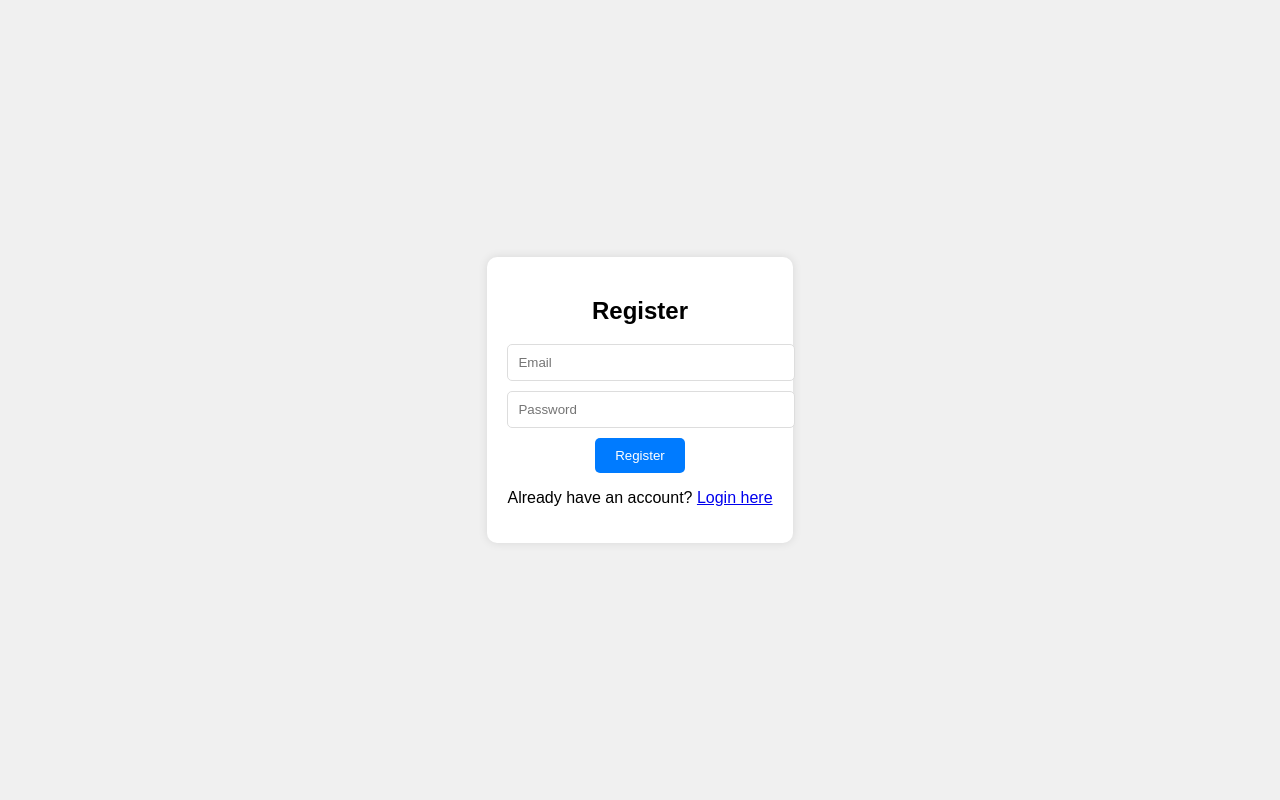
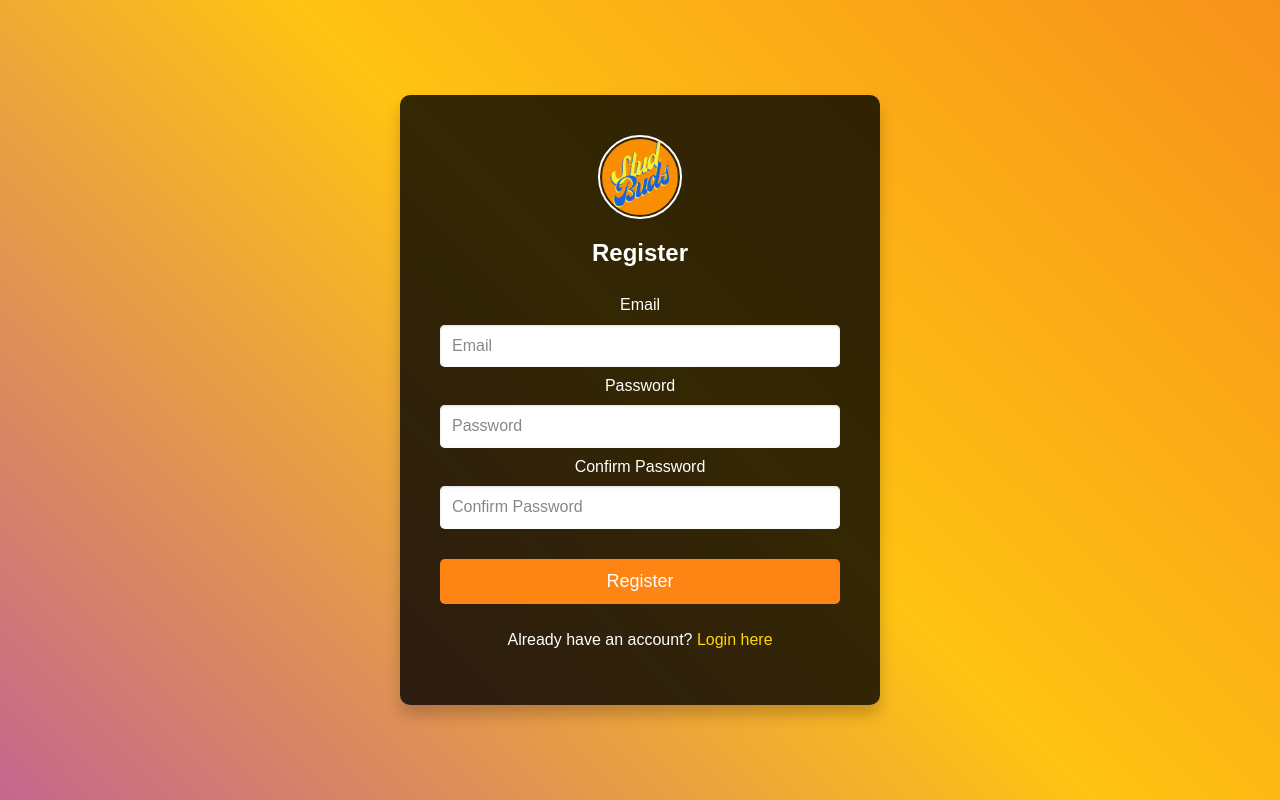
Before and after one commit to nishantmenon2003/StudBuds, a Flask app: page /register in a window 1280 px wide. Run offline with Flask 3, Linux system fonts and the light colour scheme; some libraries are stand-ins or nearby versions.

Commit message:
cleaned up login/register page; fixed pass and confirm pass not being the same value

```diff
--- a/static/styles.css
+++ b/static/styles.css
@@ -1,3 +1,4 @@
+/* Login page styling */
 body, html {
     margin: 0;
     padding: 0;
@@ -5,36 +6,199 @@
     justify-content: center;
     align-items: center;
     height: 100vh;
-    background-color: #f0f0f0;
     font-family: Arial, sans-serif;
 }
 
-.login-container, .register-container {
-    background: white;
-    padding: 20px;
-    border-radius: 10px;
-    box-shadow: 0 0 10px rgba(0, 0, 0, 0.1);
-    text-align: center;
+.background-gradient {
+    position: fixed;
+    top: 0;
+    left: 0;
+    width: 100%;
+    height: 100%;
+    background: linear-gradient(45deg, #4A90E2, #9013FE, #FFC312, #EE5A24);
+    background-size: 300% 300%;
+    animation: gradientAnimation 22s ease infinite;
+    display: flex;
+    justify-content: center;
+    align-items: center;
 }
 
-input[type="email"], input[type="password"] {
-    display: block;
-    width: 100%;
-    margin: 10px 0;
-    padding: 10px;
-    border: 1px solid #ddd;
-    border-radius: 5px;
+@keyframes gradientAnimation {
+    0% {
+        background-position: 0% 50%;
+    }
+    50% {
+        background-position: 100% 50%;
+    }
+    100% {
+        background-position: 0% 50%;
+    }
 }
 
-button {
-    padding: 10px 20px;
-    background-color: #007bff;
-    color: white;
+/* Login box styling */
+.login-container {
+    display: flex;
+    justify-content: center;
+    align-items: center;
+    width: 100%;
+    z-index: 1; /* Ensures that the login form is above the background */
+}
+
+.login-box {
+    background: rgba(0, 0, 0, 0.8); /* Use a semi-transparent black background for the login form */
+    color: #fff;
+    padding: 40px;
+    border-radius: 10px;
+    box-shadow: 0 10px 15px rgba(0, 0, 0, 0.2);
+    text-align: center;
+    max-width: 400px;
+    width: 90%;
+}
+
+.login-logo {
+    display: flex;
+    justify-content: center;
+    margin-bottom: 20px;
+}
+
+.login-logo img {
+    width: 80px;
+    height: 80px;
+    border-radius: 50%;
+    border: 2px solid #fff;
+}
+
+.login-box h2 {
+    margin-bottom: 20px;
+}
+
+.pure-form input[type="email"],
+.pure-form input[type="password"] {
+    width: 100%;
+    padding: 12px;
+    margin: 10px 0;
+    border: none;
+    border-radius: 5px;
+    background: #fff;
+    color: #333;
+    font-size: 16px;
+}
+
+.pure-form input::placeholder {
+    color: #888;
+}
+
+.pure-button-primary {
+    width: 100%;
+    padding: 12px;
+    margin-top: 20px;
+    background: #fe8513;
+    color: #fff;
+    font-size: 18px;
     border: none;
     border-radius: 5px;
     cursor: pointer;
+    transition: background-color 0.5s ease, color 0.3s ease, transform 0.3s ease, border-color 0.4s ease;
 }
 
-button:hover {
-    background-color: #0056b3;
+.pure-button-primary:hover {
+    background-color: rgb(56, 56, 255);
+    /* color: black; */
+    transform: scale(1.05);
+    border-color: black;
 }
+
+.register-link {
+    margin-top: 15px;
+}
+
+.register-link a {
+    color: #ffd700;
+    text-decoration: none;
+}
+
+.register-link a:hover {
+    text-decoration: underline;
+}
+
+.login-messages {
+    list-style-type: none;
+    padding: 0;
+    margin: 0 0 20px 0;
+}
+
+.login-messages li {
+    background: #ffb3b3;
+    color: #333;
+    padding: 10px;
+    border-radius: 5px;
+    margin: 5px 0;
+}
+
+
+/* REGISTER PAGE
+/* Register page styling similar to the login page */
+.register-container {
+    display: flex;
+    justify-content: center;
+    align-items: center;
+    width: 100%;
+    z-index: 1; /* Ensures that the register form is above the background */
+}
+
+.register-box {
+    background: rgba(0, 0, 0, 0.8); /* Use a semi-transparent background for the register form */
+    color: #fff;
+    padding: 40px;
+    border-radius: 10px;
+    box-shadow: 0 10px 15px rgba(0, 0, 0, 0.2);
+    text-align: center;
+    max-width: 400px;
+    width: 90%;
+}
+
+.register-logo {
+    display: flex;
+    justify-content: center;
+    margin-bottom: 20px;
+}
+
+.register-logo img {
+    width: 80px;
+    height: 80px;
+    border-radius: 50%;
+    border: 2px solid #fff;
+}
+
+.register-box h2 {
+    margin-bottom: 20px;
+}
+
+.pure-form input[type="email"],
+.pure-form input[type="password"] {
+    width: 100%;
+    padding: 12px;
+    margin: 10px 0;
+    border: none;
+    border-radius: 5px;
+    background: #fff;
+    color: #333;
+    font-size: 16px;
+}
+
+.pure-form input::placeholder {
+    color: #888;
+}
+
+.login-link {
+    margin-top: 15px;
+}
+
+.login-link a {
+    color: #ffd700;
+    text-decoration: none;
+}
+
+.login-link a:hover {
+    text-decoration: underline;
+}
--- a/templates/base.html
+++ b/templates/base.html
@@ -5,7 +5,7 @@
     <meta name="viewport" content="width=device-width, initial-scale=1.0">
     <link rel="stylesheet" href="{{ url_for('static', filename='style.css') }}">
     <link rel="stylesheet" href="https://cdn.jsdelivr.net/npm/purecss@3.0.0/build/pure-min.css">
-    <title>{% block title %}Your App Title{% endblock %}</title>
+    <title>{% block title %}StudBuds{% endblock %}</title>
 </head>
 <body>
     <div class="sidebar">
--- a/templates/register.html
+++ b/templates/register.html
@@ -3,18 +3,56 @@
 <head>
     <meta charset="UTF-8">
     <meta name="viewport" content="width=device-width, initial-scale=1.0">
+    <link rel="stylesheet" href="https://unpkg.com/purecss@2.0.6/build/pure-min.css">
     <link rel="stylesheet" href="{{ url_for('static', filename='styles.css') }}">
     <title>Register</title>
 </head>
 <body>
-    <div class="register-container">
-        <h2>Register</h2>
-        <form action="/register" method="POST">
-            <input type="email" name="email" placeholder="Email" required>
-            <input type="password" name="password" placeholder="Password" required>
-            <button type="submit">Register</button>
-        </form>
-        <p>Already have an account? <a href="/login">Login here</a></p>
+    <div class="background-gradient">
+        <div class="register-container">
+            <div class="register-box">
+                <div class="register-logo">
+                    <img src="{{ url_for('static', filename='Stud.png') }}" alt="Logo">
+                </div>
+                <h2>Register</h2>
+
+                <form action="/register" method="POST" class="pure-form pure-form-stacked register-form" onsubmit="return validatePasswords()">
+                    <fieldset>
+                        <label for="email">Email</label>
+                        <input type="email" id="email" name="email" placeholder="Email" required>
+
+                        <label for="password">Password</label>
+                        <input type="password" id="password" name="password" placeholder="Password" required>
+
+                        <label for="confirm-password">Confirm Password</label>
+                        <input type="password" id="confirm-password" name="confirm-password" placeholder="Confirm Password" required>
+
+                        <div id="password-error" style="color: #ff4d4d; display: none; margin-top: 10px;">
+                            Passwords do not match. Please try again.
+                        </div>
+
+                        <button type="submit" class="pure-button pure-button-primary">Register</button>
+                    </fieldset>
+                </form>
+                <p class="login-link">Already have an account? <a href="/login">Login here</a></p>
+            </div>
+        </div>
     </div>
+
+    <script>
+        function validatePasswords() {
+            const password = document.getElementById('password').value;
+            const confirmPassword = document.getElementById('confirm-password').value;
+            const errorDiv = document.getElementById('password-error');
+
+            if (password !== confirmPassword) {
+                errorDiv.style.display = 'block';
+                return false; // Prevent form submission
+            } else {
+                errorDiv.style.display = 'none';
+                return true; // Allow form submission
+            }
+        }
+    </script>
 </body>
 </html>
```
Also changed, not shown: templates/login.html (+21 -17 lines), 2 other files.
